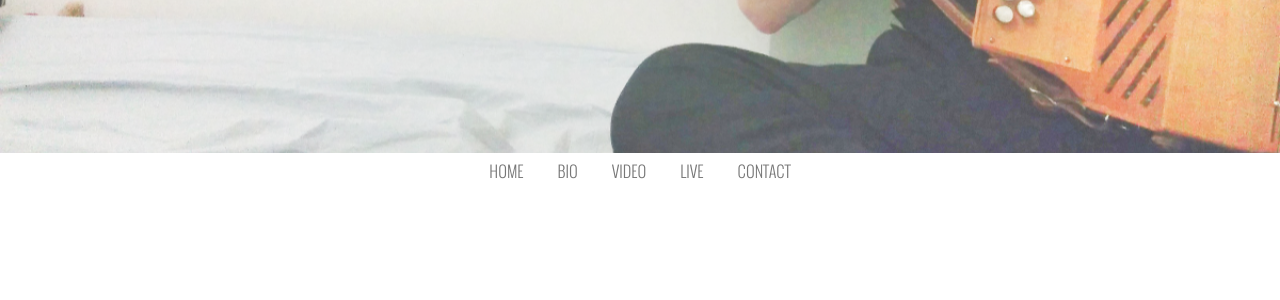
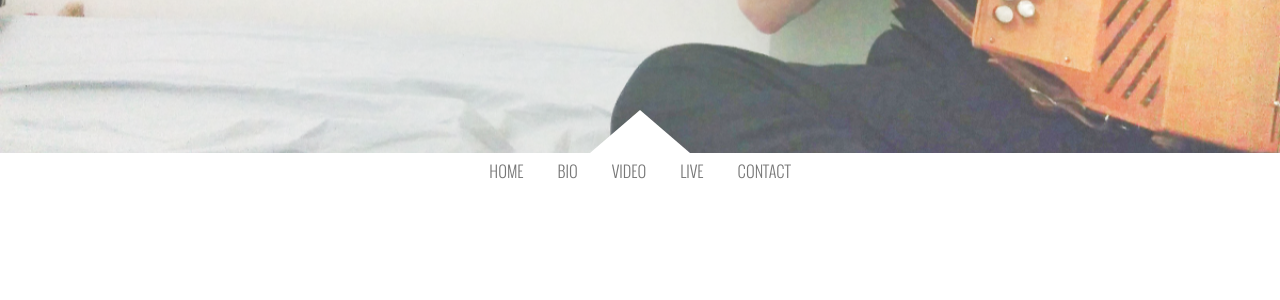
Before and after one commit to littlemooon/bertie, a Jekyll site: the page built from index.html, in a window 1280 px wide. Shown: the part 747-1047 px from the top of the page. Built offline with Jekyll 4.4.1, drawn with Linux system fonts in a browser that asks for light colours; Markdown is read by kramdown in place of the engine named in the settings.

Commit message:
landing arrow

```diff
--- a/_app/_layouts/default.html
+++ b/_app/_layouts/default.html
@@ -37,6 +37,7 @@
       </div>
     </div>
   </a>
+  <div class="arrow"></div>
 </div>
 
 <!-- NAV -->
--- a/_config.yml
+++ b/_config.yml
@@ -1,3 +1,4 @@
 name: Bertie Wright
 markdown: redcarpet
 pygments: true
+exclude: [node_modules, _app, package.json, gulpfile.js, CNAME, bower.json, .bowerrc]
--- a/_layouts/default.html
+++ b/_layouts/default.html
@@ -37,6 +37,7 @@
       </div>
     </div>
   </a>
+  <div class="arrow"></div>
 </div>
 
 <!-- NAV -->
--- a/css/main.css
+++ b/css/main.css
@@ -190,7 +190,9 @@ a, a:active, a:focus, input, input:active, input:focus, select, select:active, s
   padding: 60px 0 10% 0; }
 
 .page-home {
-  background-color: rgba(255, 255, 255, 0.3); }
+  background-color: rgba(255, 255, 255, 0.3);
+  position: relative;
+  overflow: hidden; }
   .page-home a {
     width: 100%; }
     .page-home a:hover {
@@ -240,6 +242,20 @@ img.bg {
     font-family: "HelveticaNeueLight", "HelveticaNeue-Light", "Helvetica Neue Light", "HelveticaNeue", "Helvetica Neue", 'TeXGyreHerosRegular', "Helvetica", "Tahoma", "Geneva", "Arial", sans-serif;
     line-height: 90vh;
     margin: 0; }
+
+.arrow {
+  position: absolute;
+  bottom: 0;
+  left: 0;
+  right: 0;
+  margin-left: auto;
+  margin-right: auto;
+  width: 0;
+  height: 0;
+  z-index: -1;
+  border-left: 50px solid transparent;
+  border-right: 50px solid transparent;
+  border-bottom: 43.3px solid white; }
 
 .images {
   display: none; }
```
Also changed, not shown: _app/css/_mod-structure.scss (+16 -0 lines).
